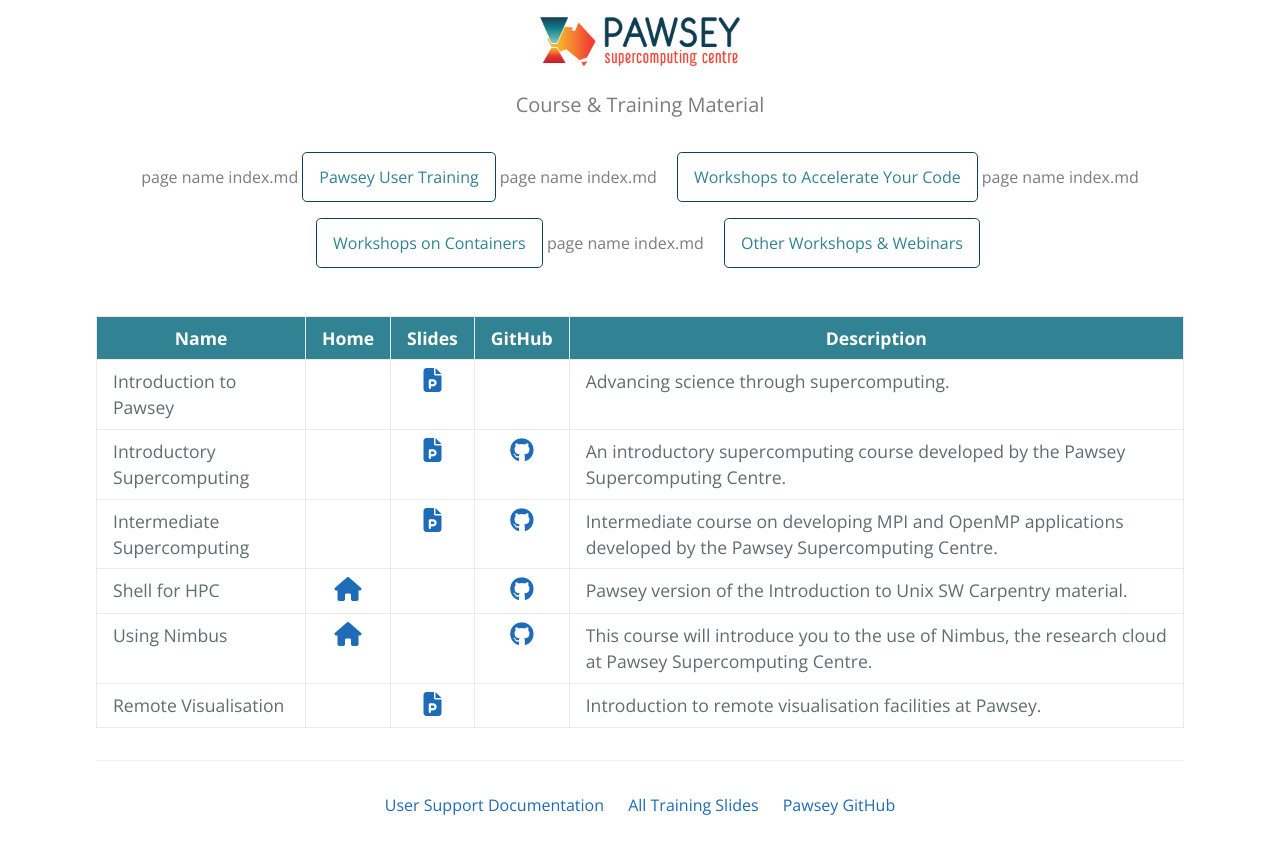
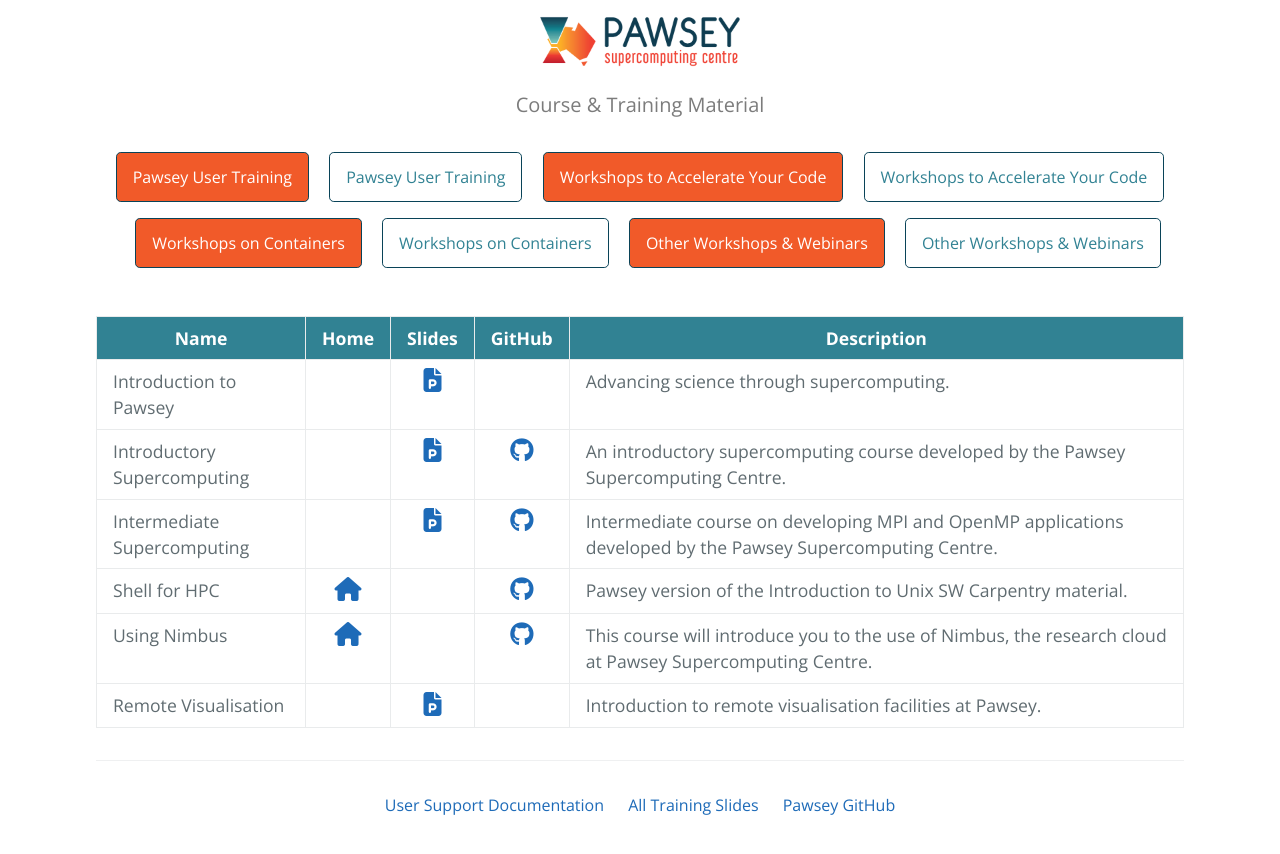
Before and after one commit to ratkinson0405/ratkinson0405.github.io, a Jekyll site: the page built from index.md, in a window 1280 px wide. Shown: the top 854 px of the page. Built offline with Jekyll 4.4.1, drawn with Linux system fonts in a browser that asks for light colours; nearby versions of some CDN libraries; our own code applies the rules of GitHub Pages for plain Markdown files; the repository's description, which GitHub fills in, is left out.

Commit message:
Update default.html

```diff
--- a/_layouts/default.html
+++ b/_layouts/default.html
@@ -15,7 +15,9 @@
       <a class="site-title" href="http://pawsey.org.au"><img width="200" src="{{ '/' | absolute_url }}assets/img/logo.png"></a>
       <h2 class="project-tagline">Course & Training Material</h2>
       {% for item in site.data.pages.pages %}
-        page name {{ page.name }}
+        {% if page.name == 'index.md' %}
+          <a href="{{ item.url }}" class="btn" style="background-color: #f15a29;"><font color="white">{{ item.title }}</font></a>
+        {% endif %}
         {% if page.url == item.url || page.name == 'index.md' %}
           <a href="{{ item.url }}" class="btn" style="background-color: #f15a29;"><font color="white">{{ item.title }}</font></a>
         {% else %}
```
